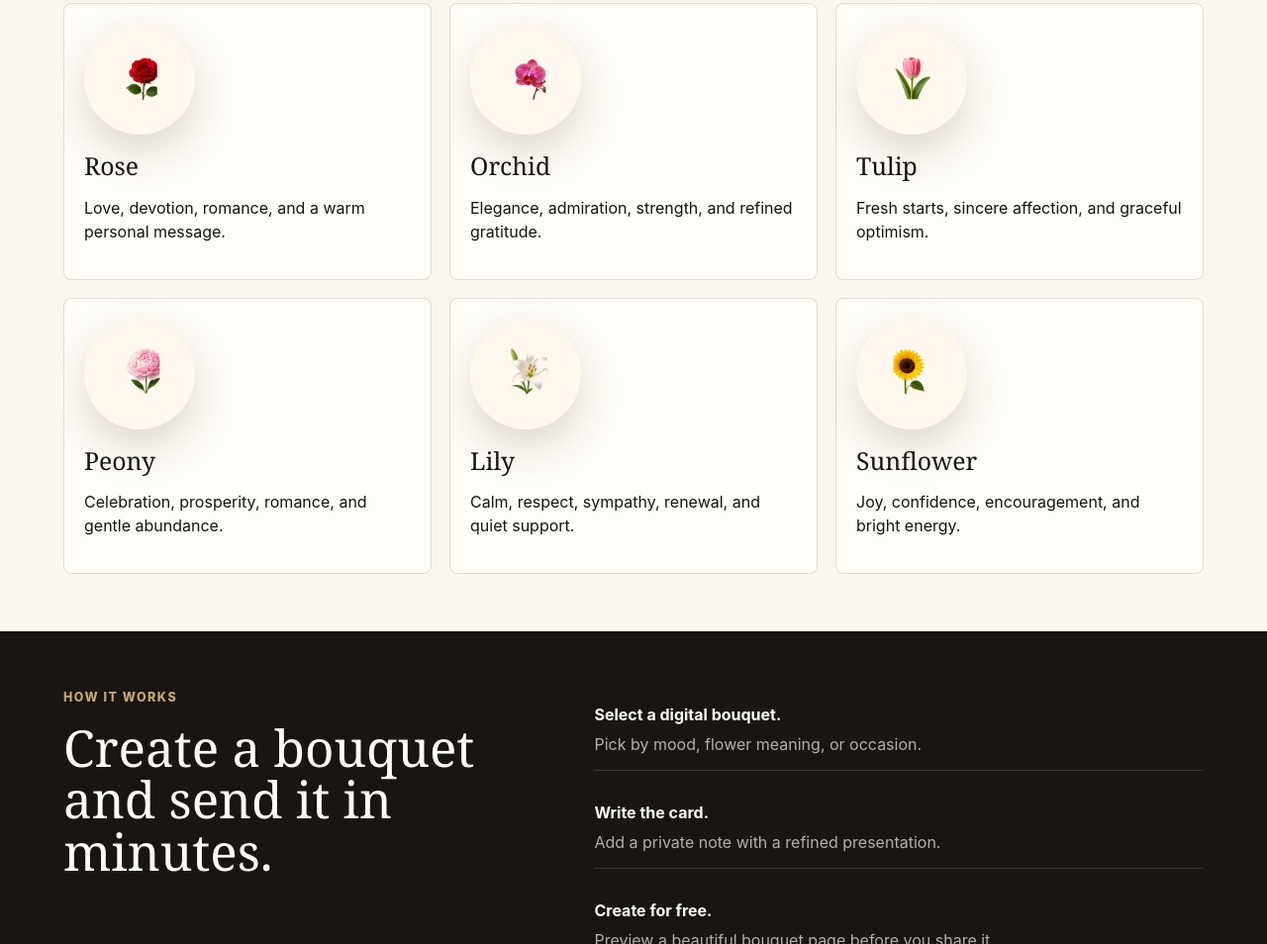
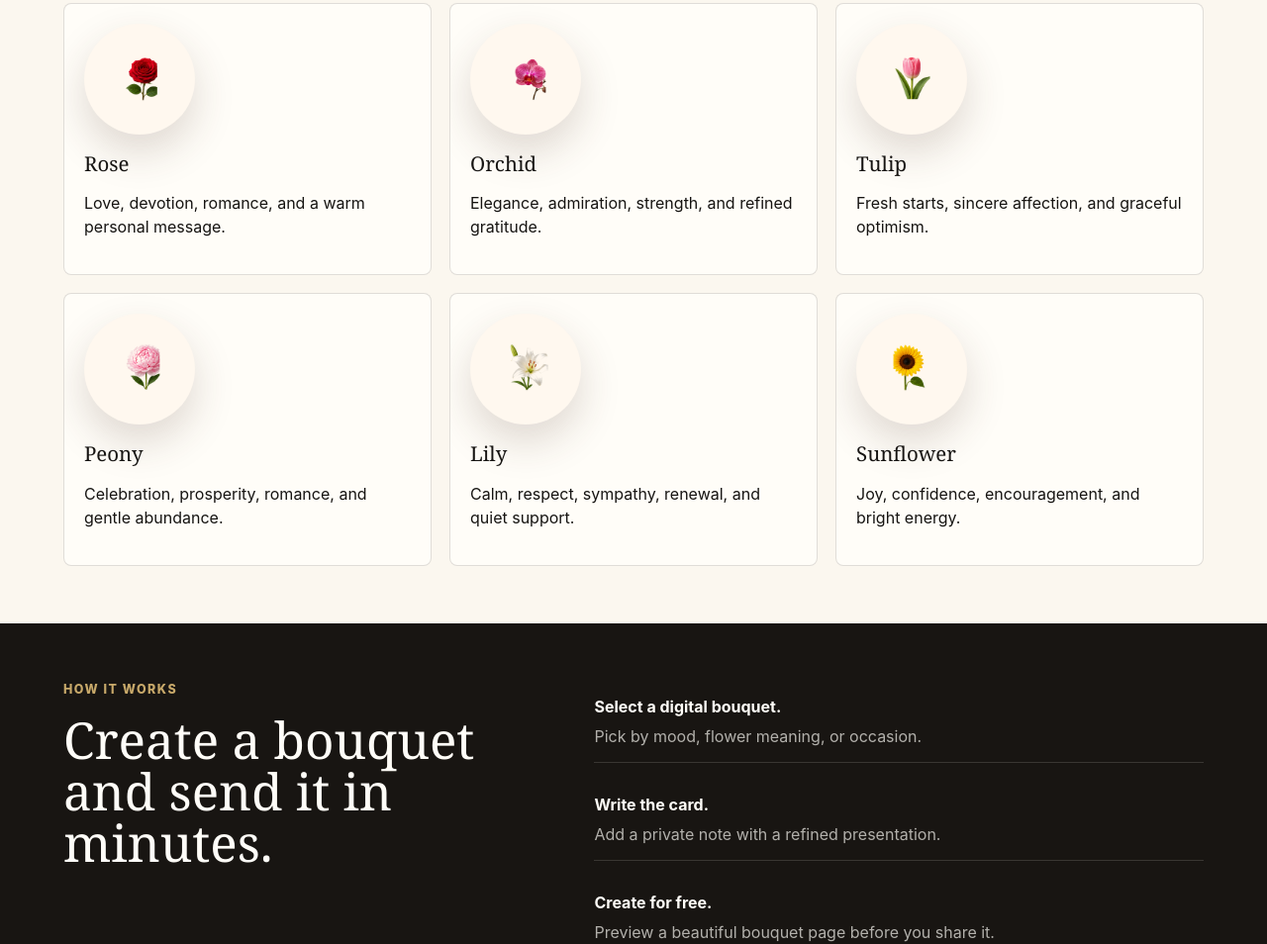
Before and after one commit to zecheng1211/digitalbouquet.top, a plain HTML site: page index.html in a window 1280 px wide. Shown: the part 1863-2817 px from the top of the page at 99% size. Drawn offline with Linux system fonts and the light colour scheme.

Commit message:
Update styles.css

```diff
--- a/styles.css
+++ b/styles.css
@@ -410,6 +410,12 @@ h3 {
 
 .flower-card[class] span {
   background-position: center;
+}
+
+.flower-card h2,
+.flower-card h3 {
+  font-size: 1.28rem;
+  line-height: 1.15;
 }
 
 .flower-grid.large {
```
